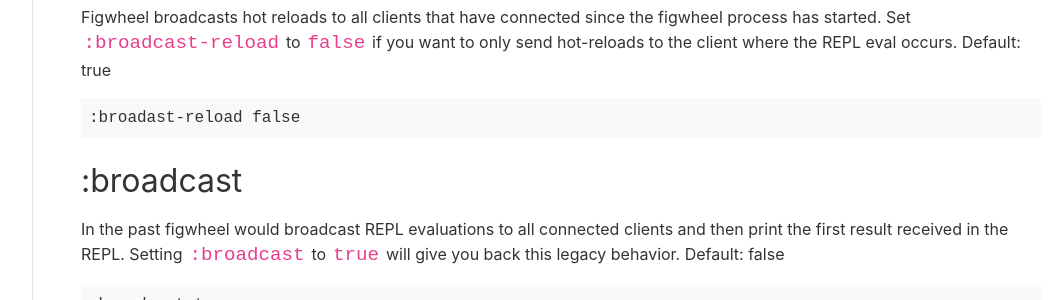
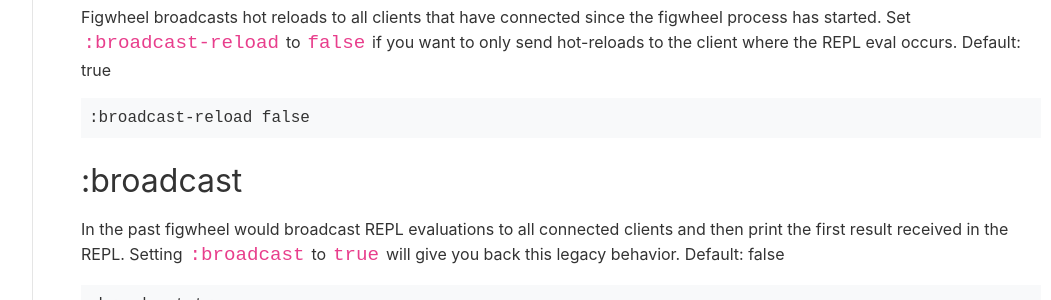
Before and after one commit to bhauman/figwheel-main, a Jekyll site: the page built from docs/config-options.md, in a window 1280 px wide and 900 px high, scrolled down 13747 px. Shown: the part 151-451 px from the top of the window, without its empty margins (218-1269 px from the left). Built offline with Jekyll 4.4.1, drawn with Linux system fonts in a browser that asks for light colours.

Commit message:
Fixes broadast -> broadcast typo in config docs

```diff
--- a/docs/config-options.md
+++ b/docs/config-options.md
@@ -671,7 +671,7 @@
 REPL eval occurs.
 Default: true
 
-    :broadast-reload false
+    :broadcast-reload false
 
 ## :broadcast
 
```
Also changed, not shown: doc/figwheel-main-options.md (+1 -1 lines), 1 other file.
